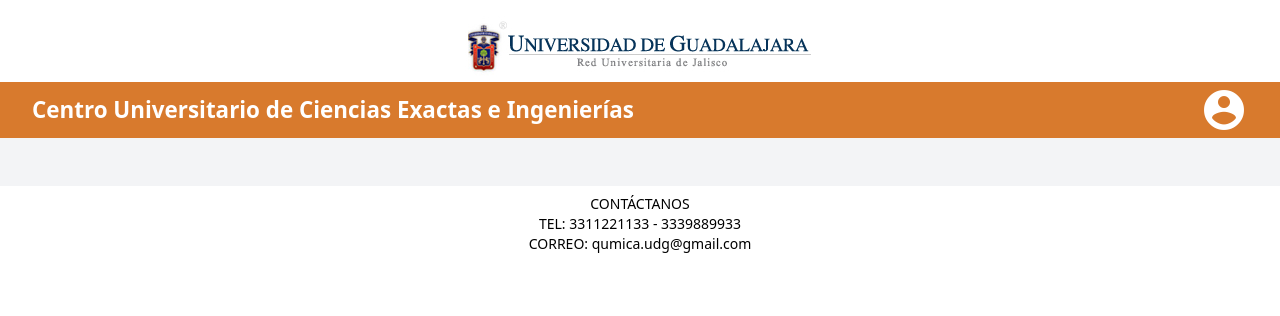
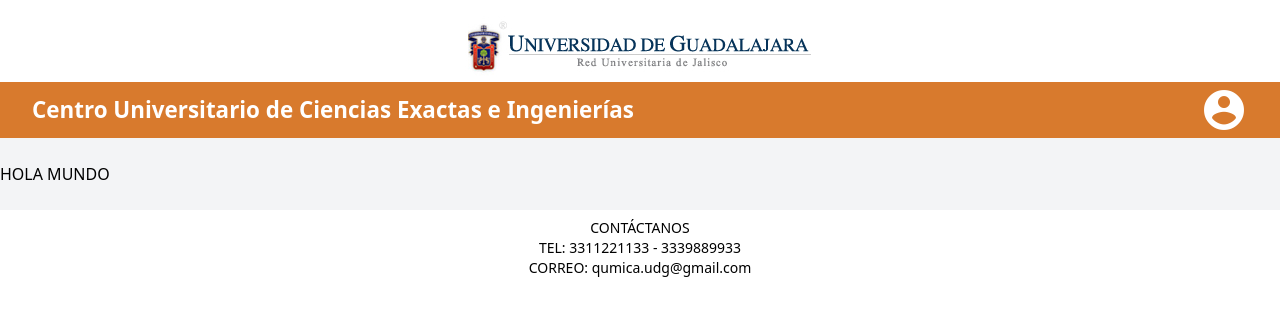
Before and after one commit to esteban1810/bolsa-trabajo-cucei-frontend, a React (Create React App) app: page / in a window 1280 px wide. Shown: the top 316 px of the page. Built offline with nearby package versions, Linux system fonts and the light colour scheme.

Commit message:
[ADD] home

```diff
--- a/src/App.jsx
+++ b/src/App.jsx
@@ -2,15 +2,16 @@ import React from 'react';
 import {BrowserRouter as Router,Route,Routes} from 'react-router-dom'
 import './styles/App.css';
 import Layout from './components/layout/Layout'
-import Login from './views/Login'
-import Register from './views/Register'
+import Login from './views/auth/Login'
+import Register from './views/auth/Register'
+import Home from './views/Home'
 
 function App() {
   return (
     <Router>
       <Layout>
         <Routes>
-          {/* <Route path="/" element={<Home />} /> */}
+          <Route path="/" element={<Home />} />
           <Route path='/login' element={<Login/>}/>
           <Route path='/register' element={<Register/>}/>
         </Routes>
--- a/src/components/layout/Layout.jsx
+++ b/src/components/layout/Layout.jsx
@@ -7,7 +7,7 @@ function Layout({ children }) {
         <div className="bg-gray-100">
             <Header />
 
-            <main className="custom-width py-6">{children}</main>
+            <main className="bg-whitecustom-width py-6">{children}</main>
 
             <Footer />
         </div>
--- /dev/null
+++ b/src/views/Home.jsx
@@ -0,0 +1,7 @@
+import React from "react";
+
+export default function Home(){
+    return <div>
+        HOLA MUNDO
+    </div>;
+}
--- a/src/views/Login.jsx
+++ b/src/views/auth/Login.jsx
@@ -1,7 +1,7 @@
 import React from "react";
 import { Link } from "react-router-dom";
 
-import login from "../images/login.png";
+import login from "../../images/login.png";
 
 function Login() {
     return (
```
Also changed, not shown: src/views/auth/Register.jsx (renamed from src/views/Register.jsx).
